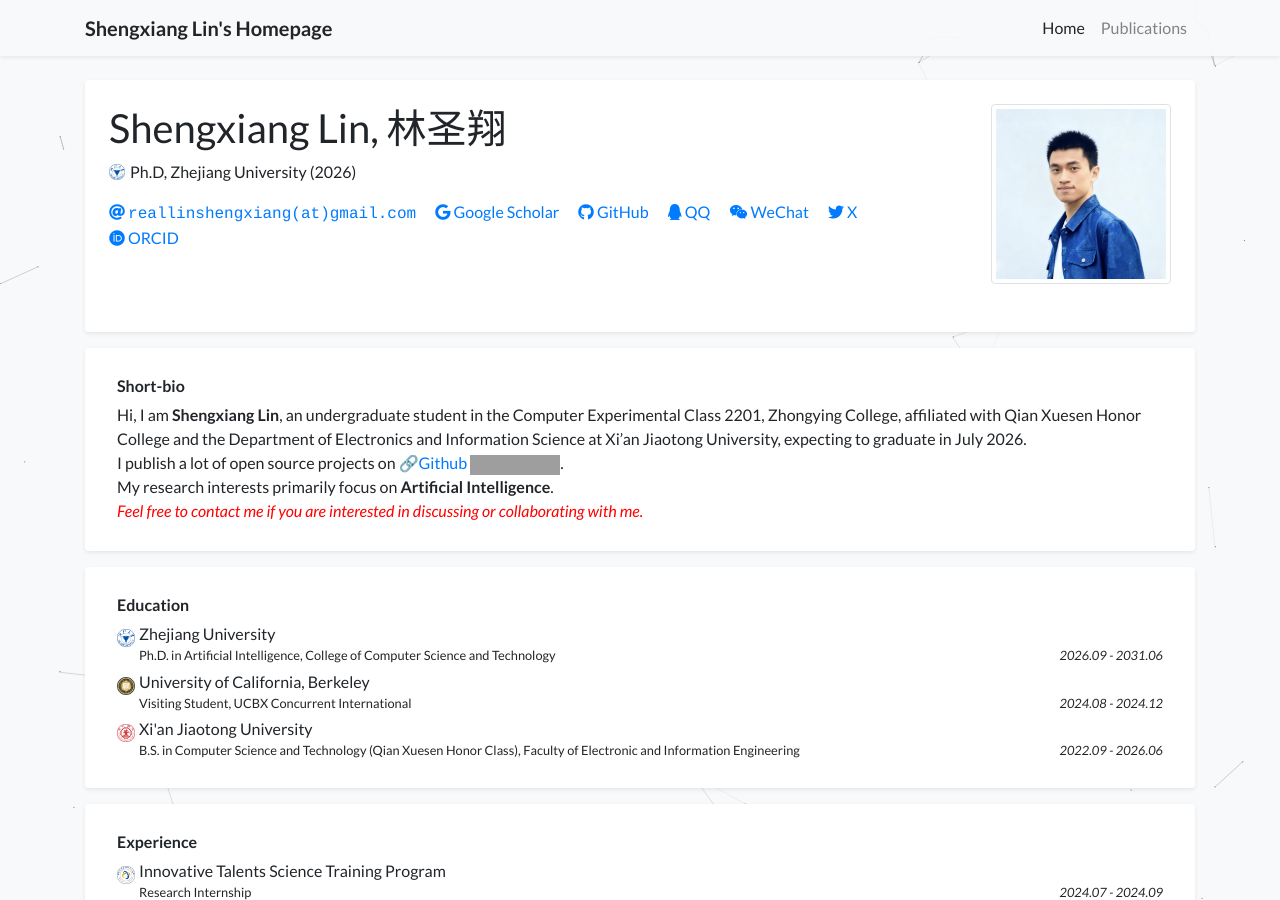
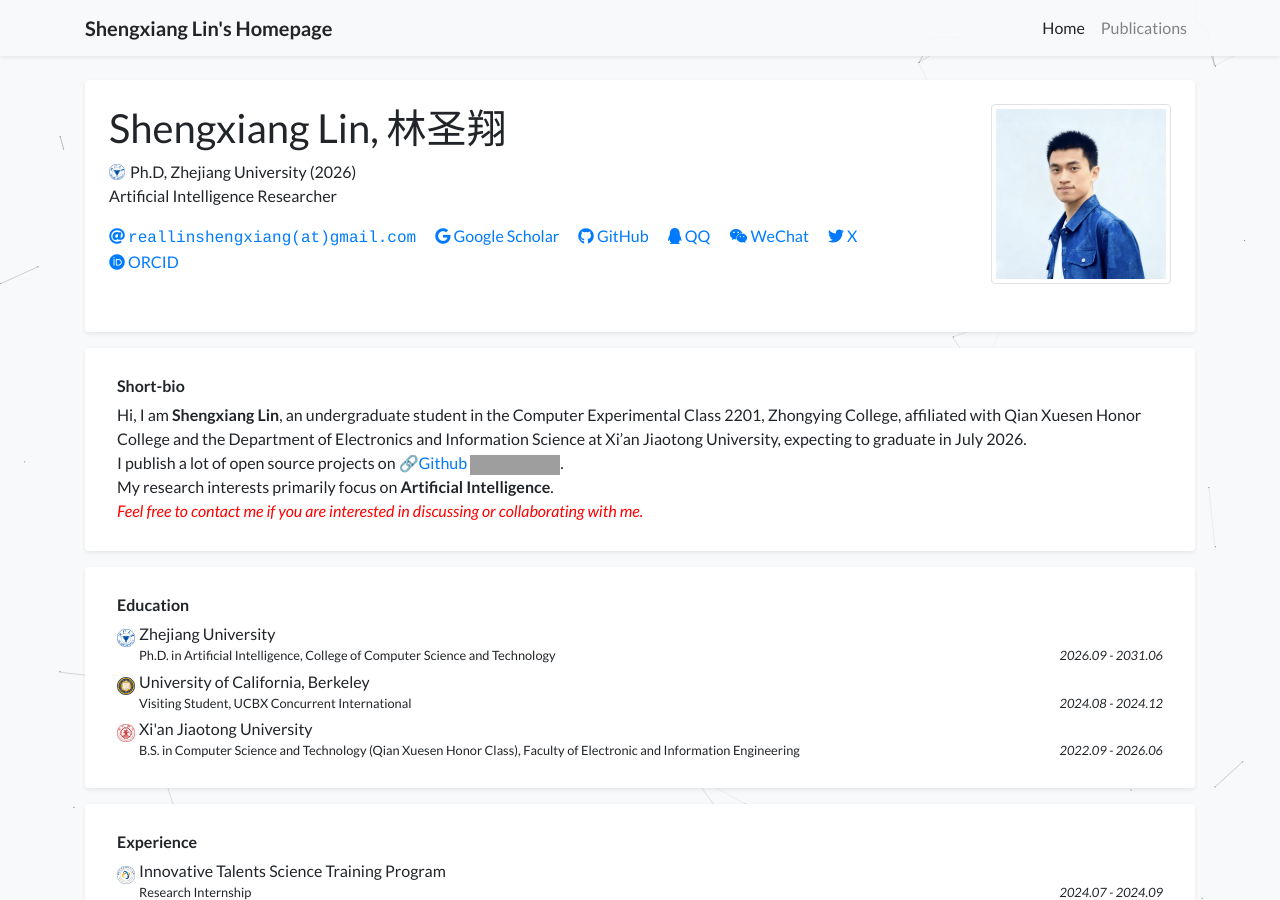
Before and after one commit to Lin-Shengxiang/Lin-Shengxiang.github.io, a Jekyll site: the page built from index.html, in a window 1280 px wide and 900 px high. Built offline with Jekyll 4.4.1, drawn with Linux system fonts in a browser that asks for light colours; a style sheet for code colours, icons or effects is not loaded; grey boxes are pictures that could not be loaded.

Commit message:
Update profile.yml

```diff
--- a/_data/profile.yml
+++ b/_data/profile.yml
@@ -1,9 +1,8 @@
 primary_name: "Shengxiang Lin, 林圣翔"
 navbar_name: "Shengxiang Lin's Homepage"
-
 positions:
   - '<span class="no-break"><img src="assets/images/badges/zju_logo.webp" alt="Zhejiang University" class="inline-badge"/></span> Ph.D, Zhejiang University (2026)'
-
+  - "Artificial Intelligence Researcher"
 email: "reallinshengxiang@gmail.com"
 gscholar: W-rloDsAAAAJ
 github: Shengxiang-Lin
```
